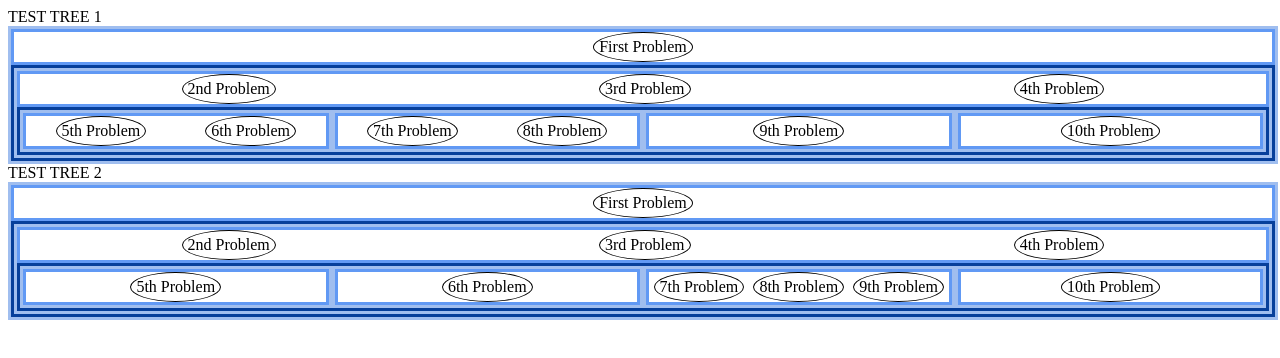
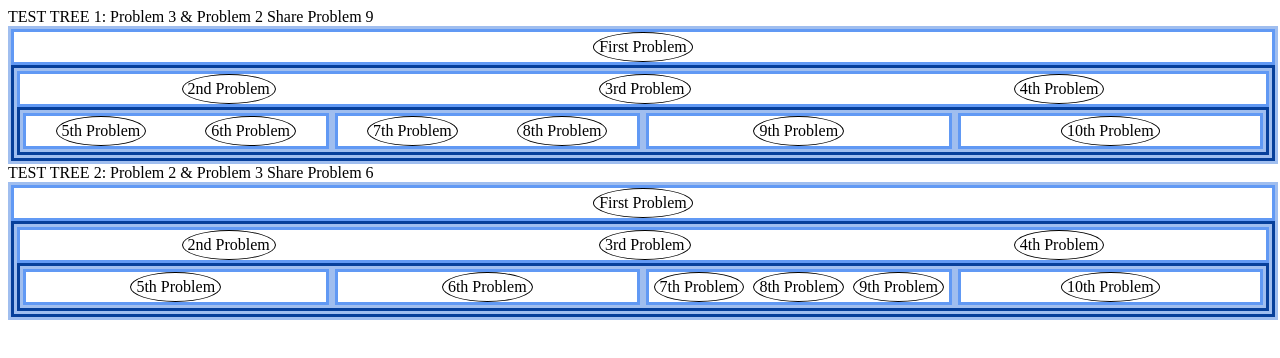
Before and after one commit to goldienova/Vanilla-DOM-tree, a plain HTML site: page index.html in a window 1280 px wide. Drawn offline with Linux system fonts and the light colour scheme.

Commit message:
in progress

```diff
--- a/index.html
+++ b/index.html
@@ -5,9 +5,9 @@
     <link rel="stylesheet" href="styles.css" />
   </head>
   <body>
-    <div>TEST TREE 1</div>
+    <div>TEST TREE 1: Problem 3 & Problem 2 Share Problem 9</div>
     <div id="testNode1"></div>
-    <div>TEST TREE 2</div>
+    <div>TEST TREE 2: Problem 2 & Problem 3 Share Problem 6</div>
     <div id="testNode2"></div>
     <script src="index.js"></script>
   </body>
--- a/index.js
+++ b/index.js
@@ -327,7 +327,7 @@ let uniqueArr = (array, item) => {
 
 
 let populateTree = (function populateTree(nodes, sharedMapped = false, flex = 1){
-
+  //Basic Elements
   let hasChildren = false;
   let hasSharedChildren = false;
 
@@ -340,7 +340,7 @@ let populateTree = (function populateTree(nodes, sharedMapped = false, flex = 1)
   let subtier = document.createElement('div');
   subtier.setAttribute('class', 'subtier');
 
-
+  //Variables for SharedChildren
   let sharedChildren = [];
 
   let splitArr = [];
@@ -348,6 +348,7 @@ let populateTree = (function populateTree(nodes, sharedMapped = false, flex = 1)
 
   let nodeChildrenLength = 1;
 
+  //Node Loop
   let nodesArray = nodes.map((node)=>{
 
     if (node.parents.length > 1 && !sharedMapped) {
@@ -392,6 +393,11 @@ let populateTree = (function populateTree(nodes, sharedMapped = false, flex = 1)
 
   if(hasSharedChildren) return splitArr;
 
+  if(sharedChildren.length) {
+
+
+  }
+
 
   nodesArray.forEach((child)=>tier.appendChild(child))
 
```
